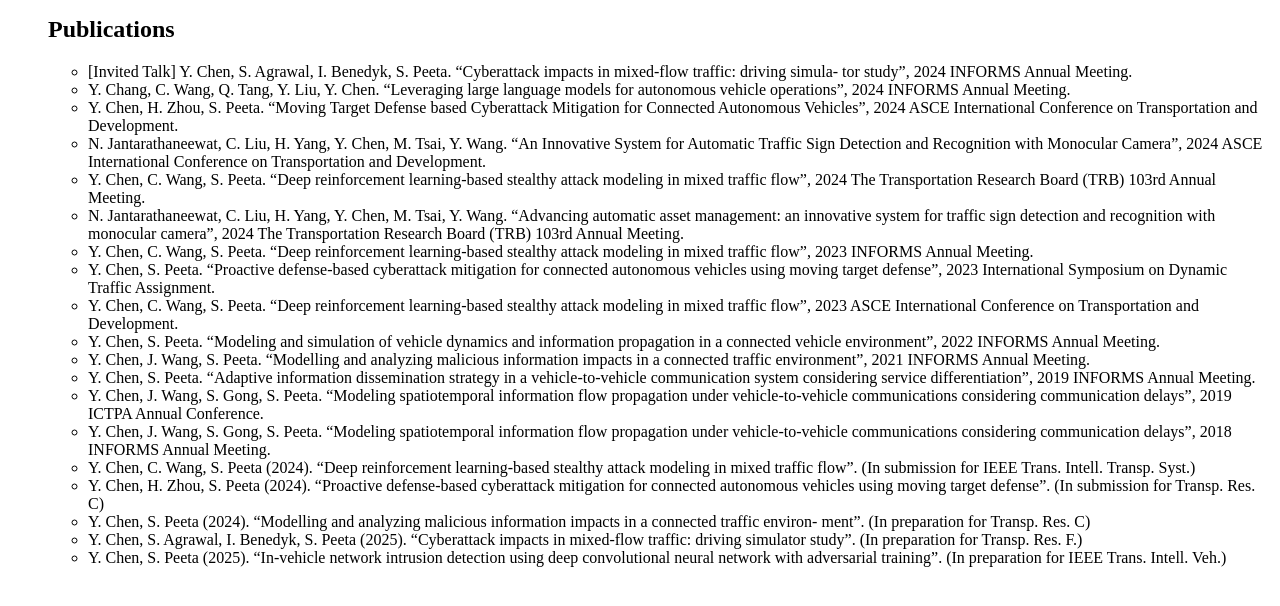
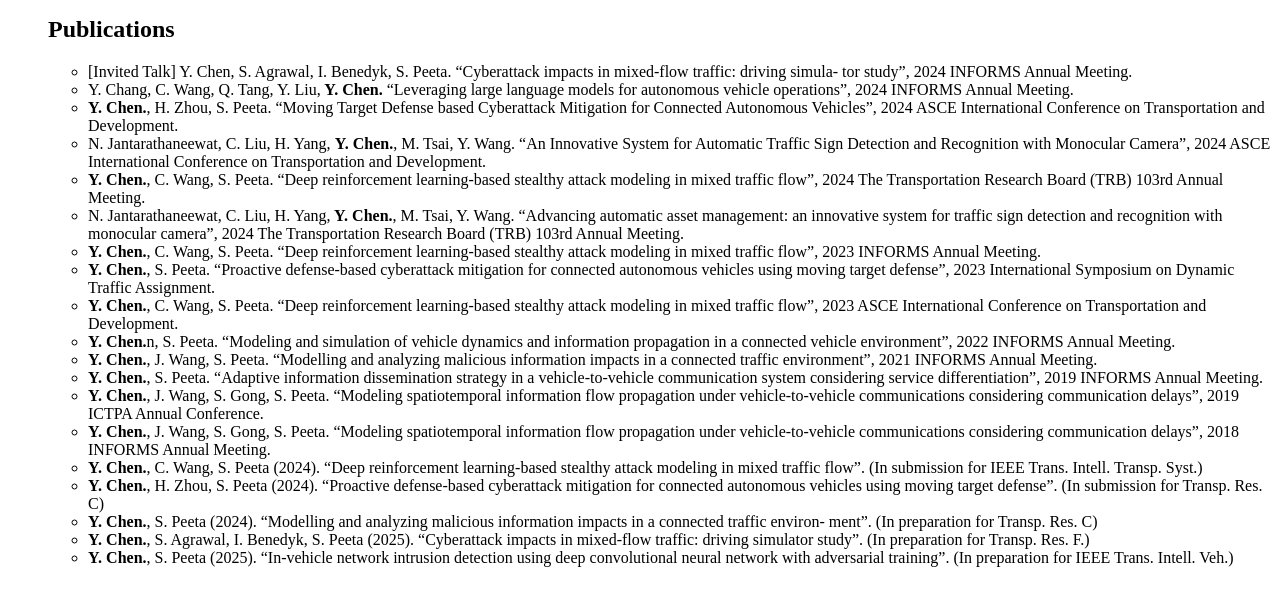
Before and after one commit to YangjiaoChen/YangjiaoChen.github.io, a Jekyll site: the page built from publication.html, in a window 1280 px wide, cut to the strip 112-718 px from the top of the page. Built offline with Jekyll 4.4.1, drawn with Linux system fonts in a browser that asks for light colours.

```diff
--- a/publication.html
+++ b/publication.html
@@ -81,42 +81,42 @@ title: "Yangjiao Chen: publication"
 <ul>
 <li> [Invited Talk] Y. Chen, S. Agrawal, I. Benedyk, S. Peeta. “Cyberattack impacts in mixed-flow traffic: driving simula-
 tor study”, 2024 INFORMS Annual Meeting. </li>
-<li> Y. Chang, C. Wang, Q. Tang, Y. Liu, Y. Chen. “Leveraging large language models for autonomous vehicle operations”,
+<li> Y. Chang, C. Wang, Q. Tang, Y. Liu,<b> Y. Chen.</b> “Leveraging large language models for autonomous vehicle operations”,
 2024 INFORMS Annual Meeting. </li>
-<li>Y. Chen, H. Zhou, S. Peeta. “Moving Target Defense based Cyberattack Mitigation for Connected Autonomous Vehicles”, 2024 ASCE International Conference on Transportation and Development.
+<li><b> Y. Chen.</b>, H. Zhou, S. Peeta. “Moving Target Defense based Cyberattack Mitigation for Connected Autonomous Vehicles”, 2024 ASCE International Conference on Transportation and Development.
  </li>
-<li>N. Jantarathaneewat, C. Liu, H. Yang, Y. Chen, M. Tsai, Y. Wang. “An Innovative System for Automatic Traffic Sign Detection and Recognition with Monocular Camera”, 2024 ASCE International Conference on Transportation and Development.
+<li>N. Jantarathaneewat, C. Liu, H. Yang, <b> Y. Chen.</b>, M. Tsai, Y. Wang. “An Innovative System for Automatic Traffic Sign Detection and Recognition with Monocular Camera”, 2024 ASCE International Conference on Transportation and Development.
  </li>
-<li>Y. Chen, C. Wang, S. Peeta. “Deep reinforcement learning-based stealthy attack modeling in mixed traffic flow”, 2024 The Transportation Research Board (TRB) 103rd Annual Meeting.
+<li><b> Y. Chen.</b>, C. Wang, S. Peeta. “Deep reinforcement learning-based stealthy attack modeling in mixed traffic flow”, 2024 The Transportation Research Board (TRB) 103rd Annual Meeting.
  </li>
-<li>N. Jantarathaneewat, C. Liu, H. Yang, Y. Chen, M. Tsai, Y. Wang. “Advancing automatic asset management: an innovative system for traffic sign detection and recognition with monocular camera”, 2024 The Transportation Research Board (TRB) 103rd Annual Meeting.
+<li>N. Jantarathaneewat, C. Liu, H. Yang,<b> Y. Chen.</b>, M. Tsai, Y. Wang. “Advancing automatic asset management: an innovative system for traffic sign detection and recognition with monocular camera”, 2024 The Transportation Research Board (TRB) 103rd Annual Meeting.
  </li>
-<li>Y. Chen, C. Wang, S. Peeta. “Deep reinforcement learning-based stealthy attack modeling in mixed traffic flow”, 2023 INFORMS Annual Meeting.
+<li><b> Y. Chen.</b>, C. Wang, S. Peeta. “Deep reinforcement learning-based stealthy attack modeling in mixed traffic flow”, 2023 INFORMS Annual Meeting.
  </li>
-<li>Y. Chen, S. Peeta. “Proactive defense-based cyberattack mitigation for connected autonomous vehicles using moving target defense”, 2023 International Symposium on Dynamic Traffic Assignment.
+<li><b> Y. Chen.</b>, S. Peeta. “Proactive defense-based cyberattack mitigation for connected autonomous vehicles using moving target defense”, 2023 International Symposium on Dynamic Traffic Assignment.
  </li>
-<li>Y. Chen, C. Wang, S. Peeta. “Deep reinforcement learning-based stealthy attack modeling in mixed traffic flow”, 2023 ASCE International Conference on Transportation and Development.
+<li><b> Y. Chen.</b>, C. Wang, S. Peeta. “Deep reinforcement learning-based stealthy attack modeling in mixed traffic flow”, 2023 ASCE International Conference on Transportation and Development.
  </li>
-<li>Y. Chen, S. Peeta. “Modeling and simulation of vehicle dynamics and information propagation in a connected vehicle environment”, 2022 INFORMS Annual Meeting.
+<li><b> Y. Chen.</b>n, S. Peeta. “Modeling and simulation of vehicle dynamics and information propagation in a connected vehicle environment”, 2022 INFORMS Annual Meeting.
  </li>
-<li>Y. Chen, J. Wang, S. Peeta. “Modelling and analyzing malicious information impacts in a connected traffic environment”, 2021 INFORMS Annual Meeting.
+<li><b> Y. Chen.</b>, J. Wang, S. Peeta. “Modelling and analyzing malicious information impacts in a connected traffic environment”, 2021 INFORMS Annual Meeting.
  </li>
-<li>Y. Chen, S. Peeta. “Adaptive information dissemination strategy in a vehicle-to-vehicle communication system considering service differentiation”, 2019 INFORMS Annual Meeting.
+<li><b> Y. Chen.</b>, S. Peeta. “Adaptive information dissemination strategy in a vehicle-to-vehicle communication system considering service differentiation”, 2019 INFORMS Annual Meeting.
  </li>
-<li>Y. Chen, J. Wang, S. Gong, S. Peeta. “Modeling spatiotemporal information flow propagation under vehicle-to-vehicle communications considering communication delays”, 2019 ICTPA Annual Conference.
+<li><b> Y. Chen.</b>, J. Wang, S. Gong, S. Peeta. “Modeling spatiotemporal information flow propagation under vehicle-to-vehicle communications considering communication delays”, 2019 ICTPA Annual Conference.
  </li>
-<li>Y. Chen, J. Wang, S. Gong, S. Peeta. “Modeling spatiotemporal information flow propagation under vehicle-to-vehicle communications considering communication delays”, 2018 INFORMS Annual Meeting.
+<li><b> Y. Chen.</b>, J. Wang, S. Gong, S. Peeta. “Modeling spatiotemporal information flow propagation under vehicle-to-vehicle communications considering communication delays”, 2018 INFORMS Annual Meeting.
  </li>
 
-<li>Y. Chen, C. Wang, S. Peeta (2024). “Deep reinforcement learning-based stealthy attack modeling in mixed traffic
+<li><b> Y. Chen.</b>, C. Wang, S. Peeta (2024). “Deep reinforcement learning-based stealthy attack modeling in mixed traffic
 flow”. (In submission for IEEE Trans. Intell. Transp. Syst.) </li>
-<li> Y. Chen, H. Zhou, S. Peeta (2024). “Proactive defense-based cyberattack mitigation for connected autonomous
+<li> <b> Y. Chen.</b>, H. Zhou, S. Peeta (2024). “Proactive defense-based cyberattack mitigation for connected autonomous
 vehicles using moving target defense”. (In submission for Transp. Res. C) </li>
-<li> Y. Chen, S. Peeta (2024). “Modelling and analyzing malicious information impacts in a connected traffic environ-
+<li> <b> Y. Chen.</b>, S. Peeta (2024). “Modelling and analyzing malicious information impacts in a connected traffic environ-
 ment”. (In preparation for Transp. Res. C) </li>
-<li> Y. Chen, S. Agrawal, I. Benedyk, S. Peeta (2025). “Cyberattack impacts in mixed-flow traffic: driving simulator
+<li><b> Y. Chen.</b>, S. Agrawal, I. Benedyk, S. Peeta (2025). “Cyberattack impacts in mixed-flow traffic: driving simulator
 study”. (In preparation for Transp. Res. F.) </li>
-<li> Y. Chen, S. Peeta (2025). “In-vehicle network intrusion detection using deep convolutional neural network with
+<li> <b> Y. Chen.</b>, S. Peeta (2025). “In-vehicle network intrusion detection using deep convolutional neural network with
 adversarial training”. (In preparation for IEEE Trans. Intell. Veh.) </li>
 </ul>
 </div>
```
